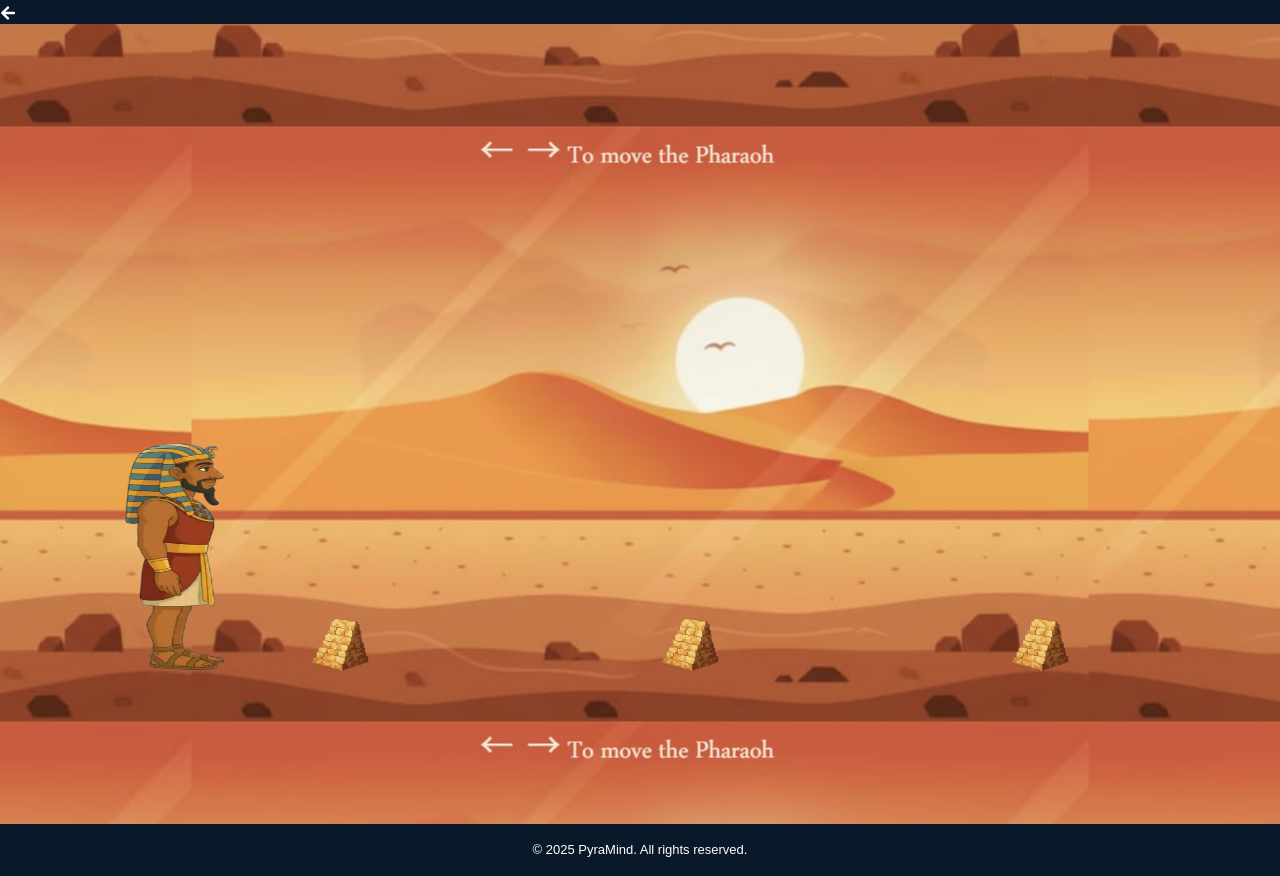
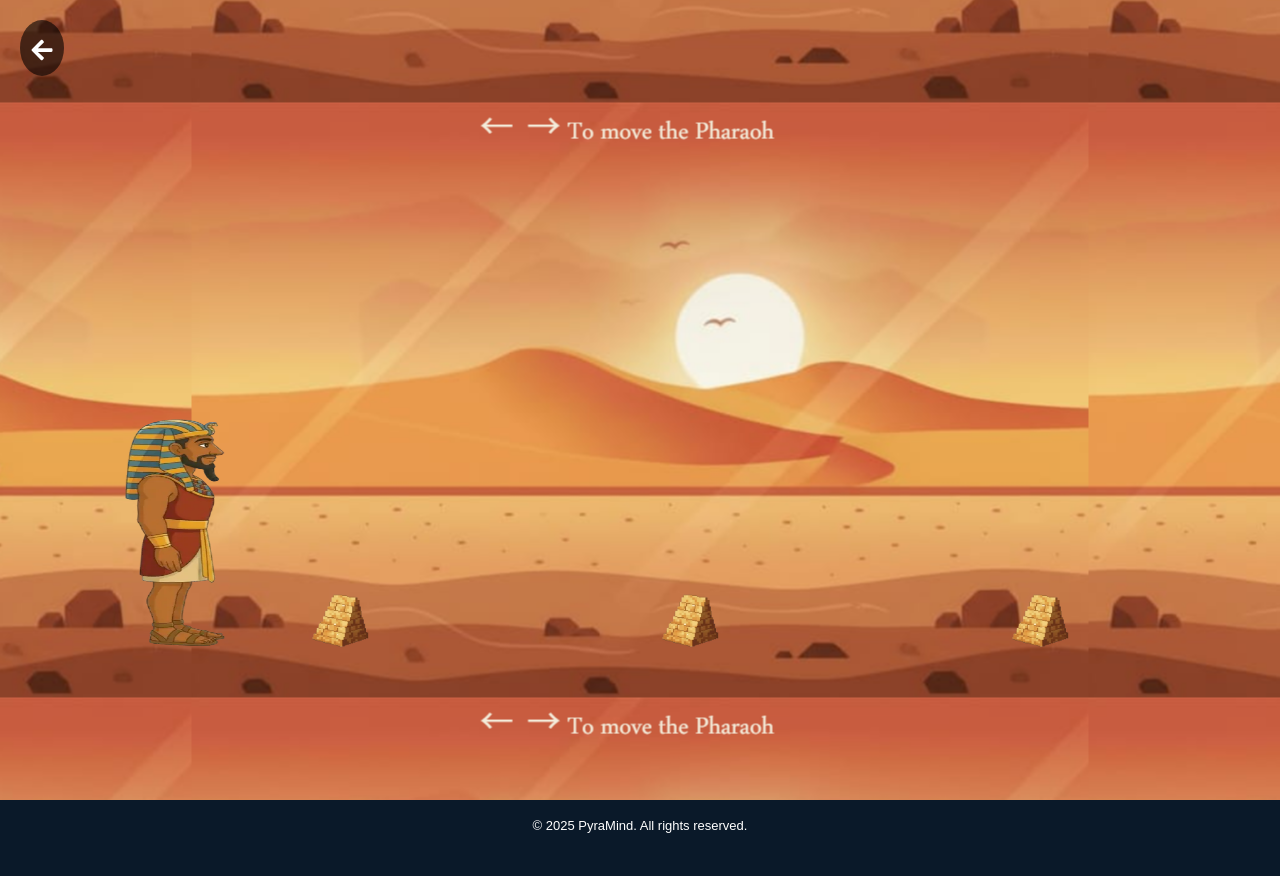
Before and after one commit to enghenzoo/Pyramind, a React (Vite) app: page /game2 in a window 1280 px wide. After the commit the page ends 852 px from the top, so only its background shows below. Built offline with nearby package versions, Linux system fonts and the light colour scheme.

Commit message:
Update Game2.css

```diff
--- a/src/pages/games/game2/Game2.css
+++ b/src/pages/games/game2/Game2.css
@@ -1,10 +1,9 @@
-.viewport {
+/* .viewport {
   width: 100vw;
   height: 100vh;
   overflow: hidden;
   position: relative;
   background-image: url("../../../assets/game2-background.jpg");
-  /* background-size: cover; */
   background-position: center;
   background-attachment: fixed;
 }
@@ -36,4 +35,81 @@
   padding: 10px;
   border-radius: 8px;
   z-index: 20;
+} */
+
+
+
+
+
+
+
+
+
+
+
+
+
+
+
+
+
+
+
+
+
+
+
+.viewport {
+    width: 100vw;
+    height: 100vh;
+    overflow: hidden;
+    position: relative;
+    background-image: url('../../../assets/game2-background.jpg');
+    background-position: center;
 }
+
+.game2-container {
+    width: 4000px;
+    height: 100vh;
+    position: relative;
+    transition: transform 0.1s linear;
+}
+
+.pyramid {
+    position: absolute;
+    width: 600px;
+    height: 500px;
+}
+
+.pyramid.visible {
+    display: block;
+}
+
+.game-ui {
+    position: fixed;
+    top: 20px;
+    left: 20px;
+    color: var(--White);
+    background-color: rgba(0, 0, 0, 0.5);
+    padding: 10px;
+    border-radius: 8px;
+    z-index: 20;
+}
+
+.back-arrow {
+    position: fixed;
+    top: 20px;
+    left: 20px;
+    background-color: rgba(0, 0, 0, 0.6);
+    color: var(--White);
+    padding: 10px;
+    border-radius: 50%;
+    cursor: pointer;
+    font-size: 24px;
+    z-index: 1000;
+    transition: all 0.2s ease-in-out;
+}
+
+.back-arrow:hover {
+    transform: scale(1.2);
+}
```
